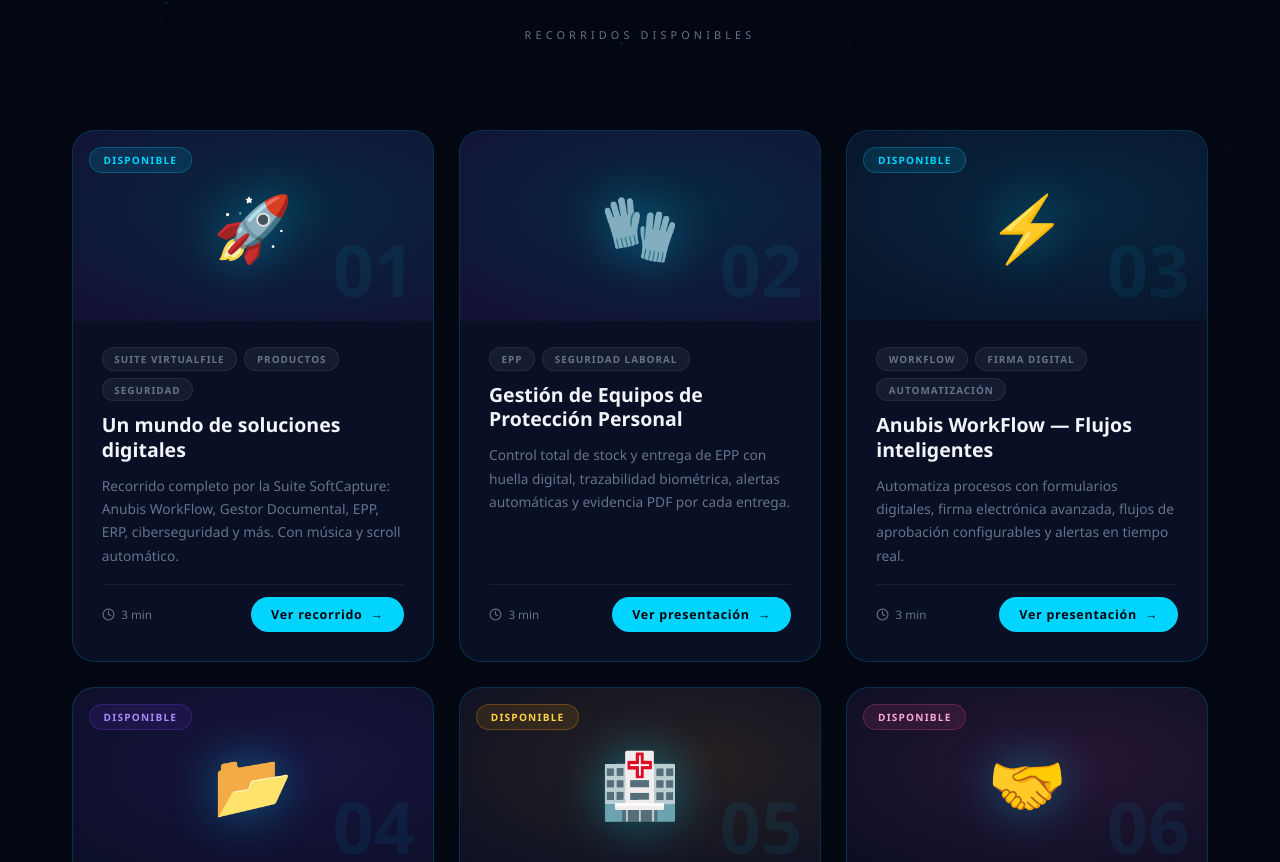
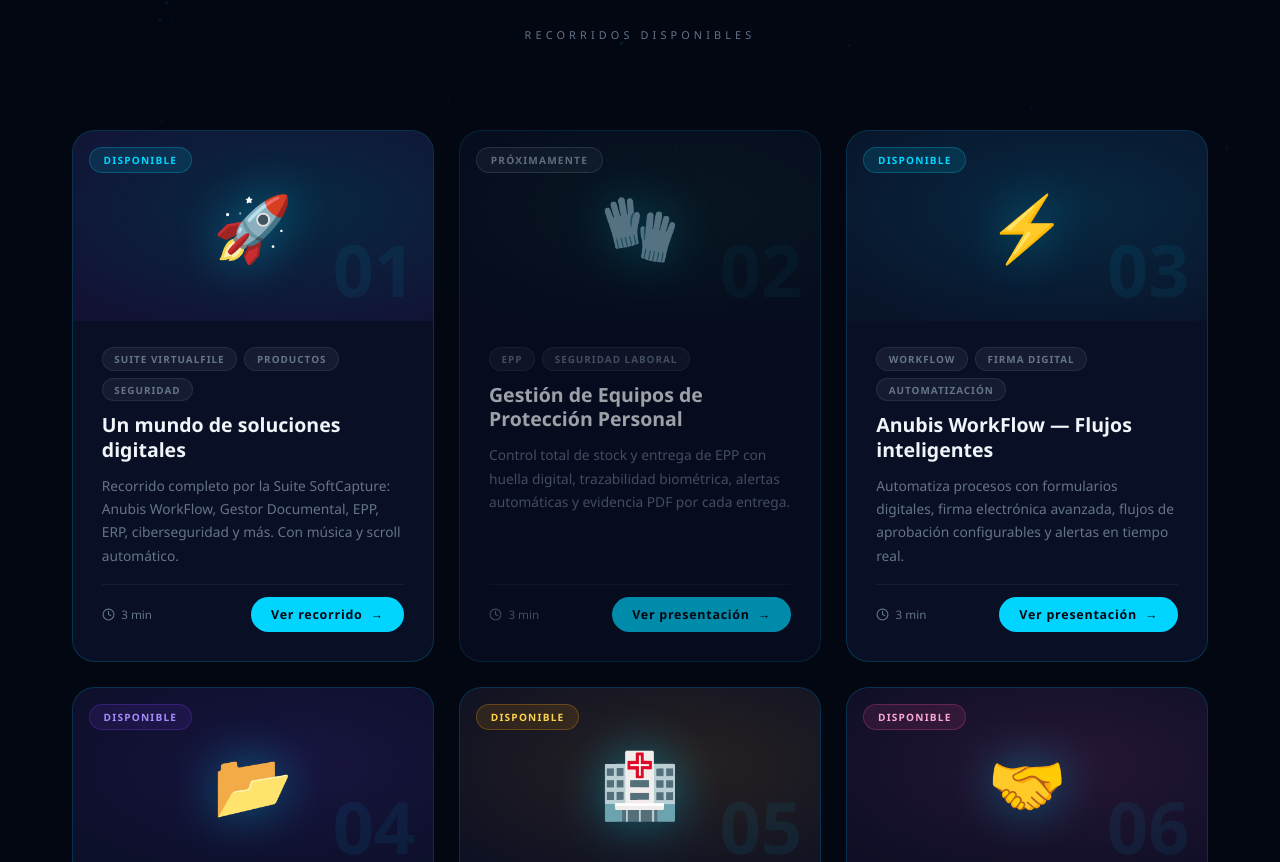
Before and after one commit to robleover/webrecorrido-softcapture, a plain HTML site: page index.html in a window 1280 px wide. Shown: the part 617-1479 px from the top of the page. Drawn offline with nearby package versions, Linux system fonts and the light colour scheme.

Commit message:
fix: mark EPP card as coming soon and fix missing badge/overlay
- Card 02 (EPP) was missing pres-badge, pres-thumb-overlay and gradient
- presentacion-2.html was deleted so link was broken
- Set badge to 'Próximamente' with neutral grey style
- Disabled card visually (opacity 0.65, pointer-events none)"

```diff
--- a/index.html
+++ b/index.html
@@ -302,10 +302,12 @@
         </div>
       </a>
 
-      <!-- 02 — EPP activa -->
-      <a class="pres-card" href="presentacion-2.html">
-        <div class="pres-thumb">
+      <!-- 02 — EPP próximamente -->
+      <a class="pres-card" href="presentacion-2.html" style="pointer-events:none;opacity:.65">
+        <div class="pres-thumb" style="background:radial-gradient(ellipse 80% 70% at 60% 40%,rgba(34,197,94,.09),rgba(0,40,10,.06))">
+          <div class="pres-thumb-overlay"></div>
           <span class="pres-thumb-icon">&#x1F9E4;</span>
+          <span class="pres-badge" style="background:rgba(148,163,184,.1);border-color:rgba(148,163,184,.28);color:#94a3b8">Pr&oacute;ximamente</span>
           <span class="pres-num">02</span>
         </div>
         <div class="pres-body">
```
